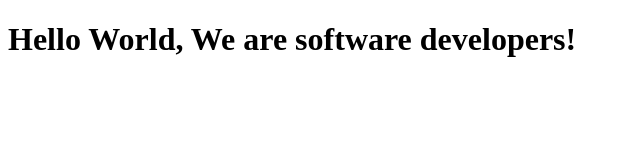
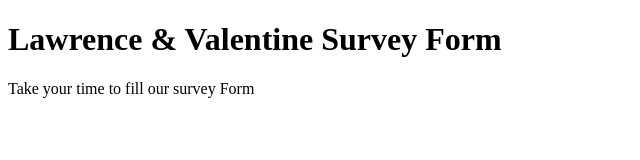
Before and after one commit to Kidd254/Lawrence-Valentine-Repo, a plain HTML site: page index.html in a window 1280 px wide. Shown: the whole page, without its empty margins (0-640 px from the left). Drawn offline with Linux system fonts and the light colour scheme.

Commit message:
Feature 1

```diff
--- a/index.html
+++ b/index.html
@@ -7,7 +7,8 @@
   </head>
 
   <body>
-    <h1>Hello World, We are software developers!</h1>
+    <h1 id="title">Lawrence & Valentine Survey Form</h1>
+    <p id="description">Take your time to fill our survey Form</p>
     <script src="https://cdn.freecodecamp.org/testable-projects-fcc/v1/bundle.js"></script>
 
     <!--
```
